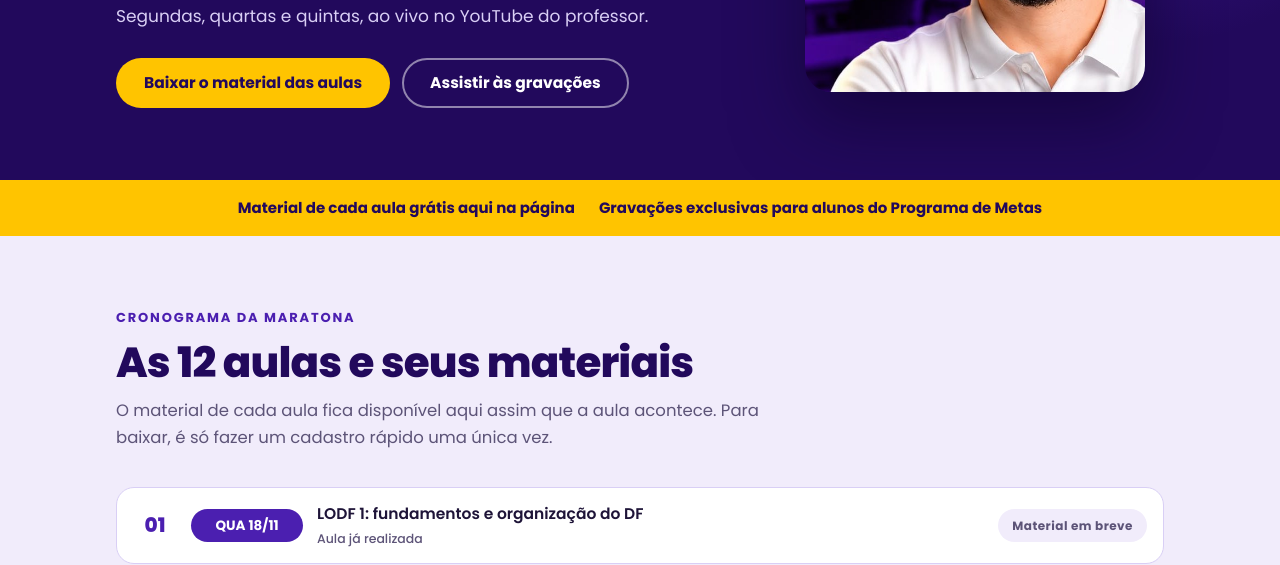
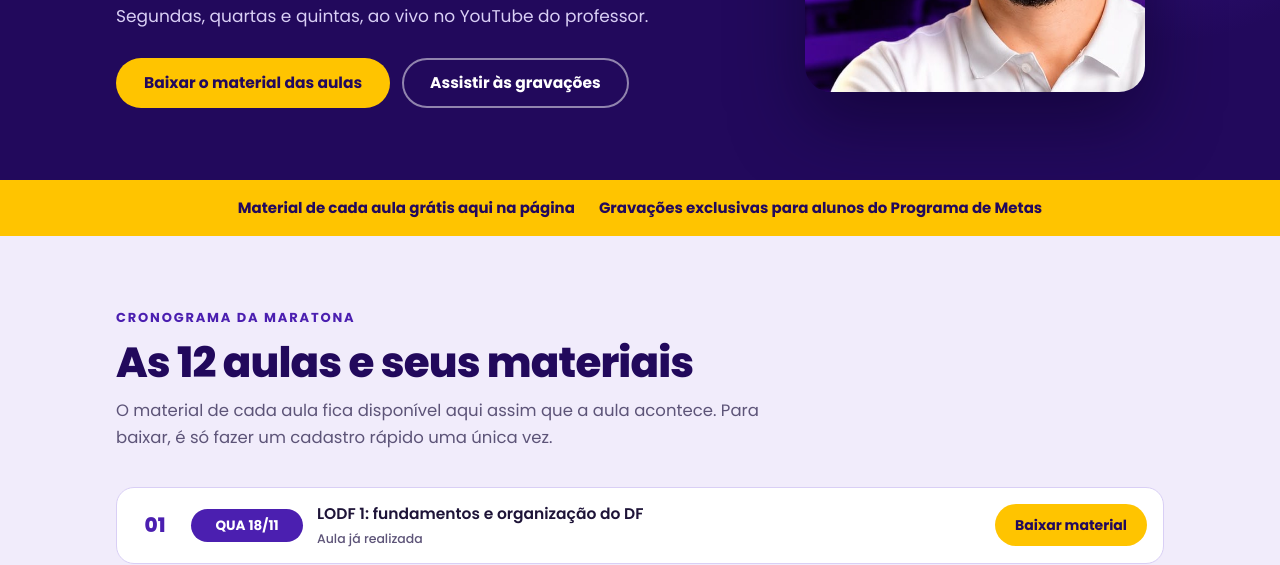
Before and after one commit to programademetas/programademetas.github.io, a plain HTML site: page maratona-seedf/index.html in a window 1280 px wide. Shown: the part 387-952 px from the top of the page. Drawn offline with Linux system fonts and the light colour scheme.

Commit message:
Material das aulas 1 e 2 da Maratona SEEDF
Co-Authored-By: Claude Opus 5.5 <noreply@anthropic.com>
Claude-Session: https://claude.ai/code/session_011LrchpH4bhCpVQqdcvnbbE

```diff
--- a/maratona-seedf/index.html
+++ b/maratona-seedf/index.html
@@ -260,8 +260,8 @@ const ENDPOINT = "https://script.google.com/macros/s/AKfycbyKwInHuHjVgyLiNNXdWt0
 
 // Para liberar o material de uma aula: coloque o PDF nesta pasta e preencha "arquivo" com o nome do arquivo.
 const AULAS = [
-  { n: 1,  data: "2026-11-18", tema: "LODF 1: fundamentos e organização do DF", arquivo: "" },
-  { n: 2,  data: "2026-11-19", tema: "LODF 2: competências, Adm. Pública e servidores", arquivo: "" },
+  { n: 1,  data: "2026-11-18", tema: "LODF 1: fundamentos e organização do DF", arquivo: "maratona-seedf-aula-01-lodf.pdf" },
+  { n: 2,  data: "2026-11-19", tema: "LODF 2: competências, Adm. Pública e servidores", arquivo: "maratona-seedf-aula-02-lodf.pdf" },
   { n: 3,  data: "2026-11-23", tema: "LC 840/2011: provimento, posse e estágio probatório", arquivo: "" },
   { n: 4,  data: "2026-11-25", tema: "LC 840/2011: direitos, deveres e regime disciplinar", arquivo: "" },
   { n: 5,  data: "2026-11-26", tema: "Realidade do DF e RIDE", arquivo: "" },
```
Also changed, not shown: 2 other files.
